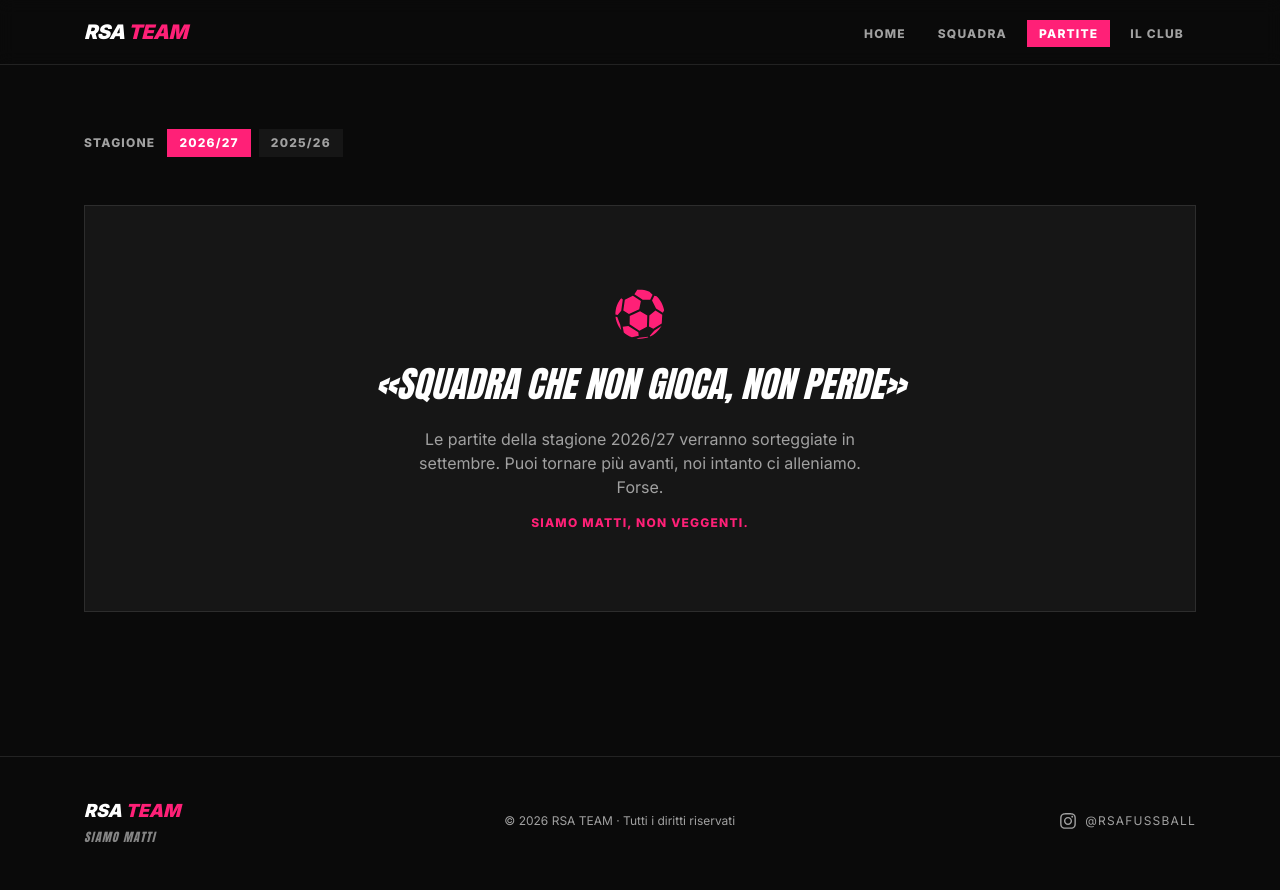
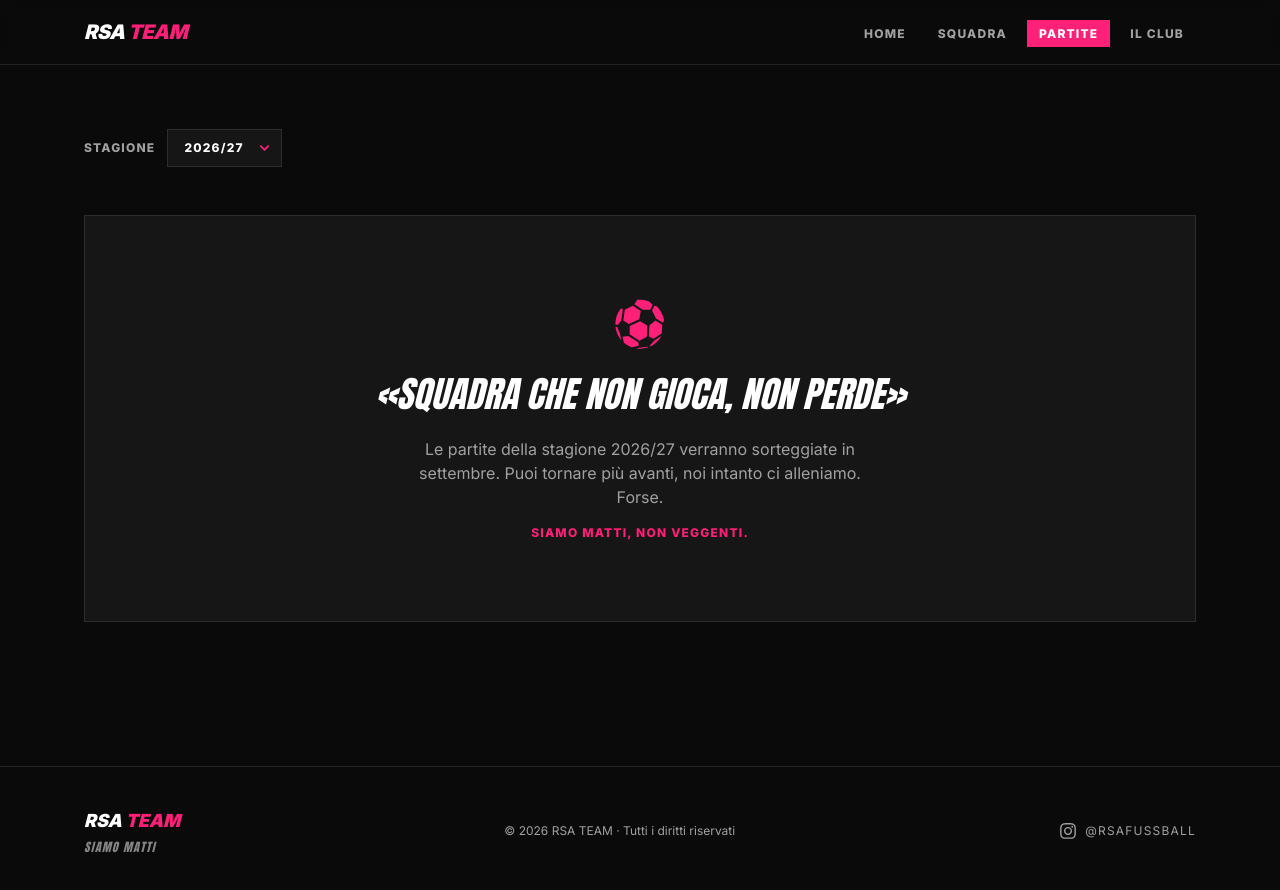
Before and after one commit to hihelloluigi/rsa-team, a Next.js app: page /matches in a window 1280 px wide. Shown: the top 890 px of the page. Built offline with nearby package versions, Linux system fonts and the light colour scheme.

Commit message:
feat: season selector as a dropdown instead of pills

```diff
--- a/src/app/matches/page.tsx
+++ b/src/app/matches/page.tsx
@@ -1,8 +1,8 @@
-import Link from "next/link";
 import SectionHeading from "@/components/SectionHeading";
 import MatchRow from "@/components/MatchRow";
 import StandingsTable from "@/components/StandingsTable";
 import Reveal from "@/components/Reveal";
+import SeasonSelect from "@/components/SeasonSelect";
 import { getSeasons, getCurrentSeason, getSeasonById, splitMatches, sortStandings } from "@/lib/data";
 import { GiWhistle, GiSoccerBall, GiTrophyCup } from "react-icons/gi";
 
@@ -23,26 +23,10 @@ export default async function MatchesPage({
   return (
     <main className="mx-auto max-w-6xl px-5 py-16 space-y-12">
       {/* Season selector */}
-      <div className="flex flex-wrap items-center gap-2">
-        <span className="mr-1 text-xs font-extrabold uppercase tracking-widest text-muted">
-          Stagione
-        </span>
-        {seasons.map((s) => {
-          const active = s.id === selected.id;
-          return (
-            <Link
-              key={s.id}
-              href={`/matches?season=${s.id}`}
-              aria-current={active ? "page" : undefined}
-              className={`px-3 py-1.5 text-xs font-extrabold uppercase tracking-widest transition ${
-                active ? "bg-accent text-white" : "bg-surface text-muted hover:text-fg"
-              }`}
-            >
-              {s.label}
-            </Link>
-          );
-        })}
-      </div>
+      <SeasonSelect
+        seasons={seasons.map((s) => ({ id: s.id, label: s.label }))}
+        selected={selected.id}
+      />
 
       {!hasMatches ? (
         /* Funny placeholder for a season whose fixtures aren't drawn yet */
--- /dev/null
+++ b/src/components/SeasonSelect.tsx
@@ -0,0 +1,39 @@
+"use client";
+import { useRouter } from "next/navigation";
+import { FaChevronDown } from "react-icons/fa";
+
+export default function SeasonSelect({
+  seasons,
+  selected,
+}: {
+  seasons: { id: string; label: string }[];
+  selected: string;
+}) {
+  const router = useRouter();
+  return (
+    <div className="flex items-center gap-3">
+      <label htmlFor="season" className="text-xs font-extrabold uppercase tracking-widest text-muted">
+        Stagione
+      </label>
+      <div className="relative">
+        <select
+          id="season"
+          value={selected}
+          onChange={(e) => router.push(`/matches?season=${e.target.value}`)}
+          className="appearance-none cursor-pointer bg-surface border border-white/10 text-fg text-xs font-extrabold uppercase tracking-widest pl-4 pr-9 py-2.5 transition hover:border-accent focus:outline-none focus:border-accent"
+        >
+          {seasons.map((s) => (
+            <option key={s.id} value={s.id} className="bg-bg text-fg normal-case">
+              {s.label}
+            </option>
+          ))}
+        </select>
+        <FaChevronDown
+          size={11}
+          aria-hidden="true"
+          className="pointer-events-none absolute right-3 top-1/2 -translate-y-1/2 text-accent"
+        />
+      </div>
+    </div>
+  );
+}
```
